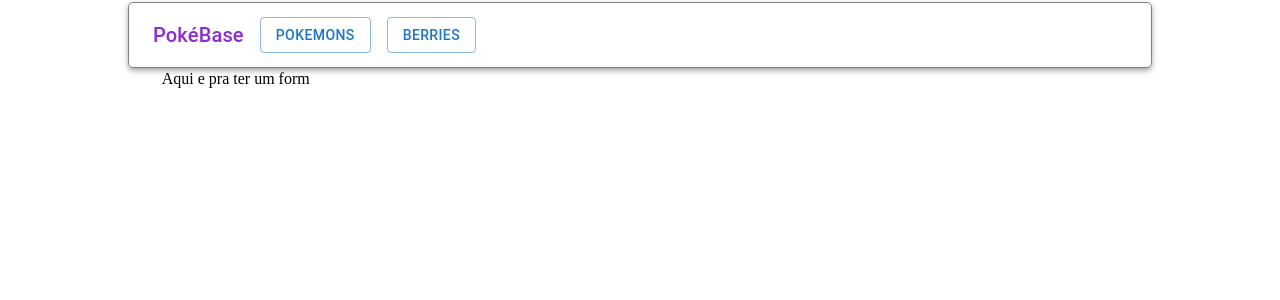
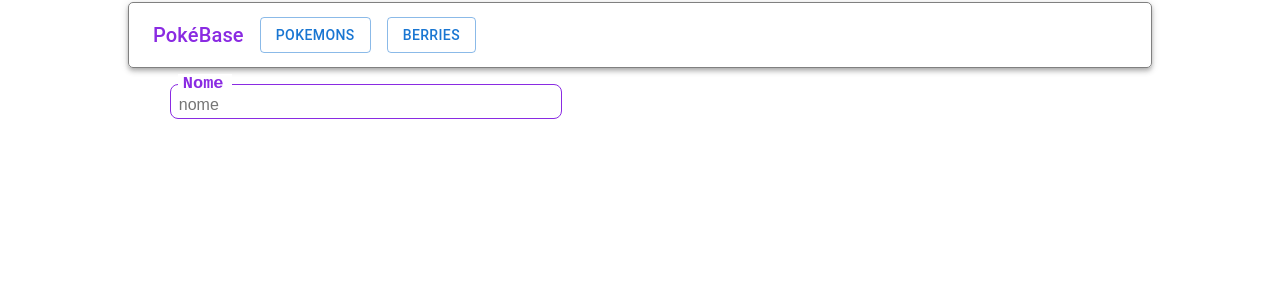
Before and after one commit to GiovaneW/pokeapi_project-front, a React (Create React App) app: page /pokemons/create in a window 1280 px wide. Shown: the top 300 px of the page. Built offline with nearby package versions, Linux system fonts and the light colour scheme.

Commit message:
feat: init pokrmonForm view

```diff
--- a/src/services/schemas/pokemonSchemas.ts
+++ b/src/services/schemas/pokemonSchemas.ts
@@ -1,6 +1,7 @@
-import yup, { ObjectSchema } from 'yup'
+import * as yup from 'yup'
+import { ObjectSchema } from 'yup'
 
-interface ITestSchema {
+export interface ITestSchema {
     name: string,
     age: number,
     born?: string,
--- a/src/views/pokemon/PokemonForm.tsx
+++ b/src/views/pokemon/PokemonForm.tsx
@@ -1,13 +1,43 @@
-import { useForm } from "react-hook-form"
-import { pokemonSchema } from "../../services/schemas/pokemonSchemas"
+import React, { useEffect, useState } from 'react'
+import { Controller, useForm } from 'react-hook-form'
+import { ITestSchema, pokemonSchema } from '../../services/schemas/pokemonSchemas'
+import { yupResolver } from '@hookform/resolvers/yup'
+import CustomSelect from '../../components/select/CustomSelect'
+import CustomButton from '../../components/buttons/CustomButton'
+import { CustomInput } from '../../components/inputs/CustomInput'
+import CustomForm from '../../components/form/CustomForm'
 
 export default function PokemonForm(): React.ReactElement {
 
-    const {} = useForm({})
+    const { control, setValue, handleSubmit, formState: { errors } } = useForm<ITestSchema>({
+        resolver: yupResolver(pokemonSchema), defaultValues: {
+            age: 0,
+            born: '',
+            height: 0,
+            name: ''
+        }
+    })
+
+    console.log(errors)
+
+    function submit(values: ITestSchema) {
+        console.log(values)
+    }
 
     return (
-        <>
-            Aqui e pra ter um form
-        </>
+        <CustomForm
+            callBackSubmit={submit}
+            defaultValues={{ age: 0, born: '', height: 0, name: '' }}
+            fields={[
+                {
+                    defaultValue: '',
+                    label: 'Nome',
+                    name: 'nome',
+                    type: 'text',
+                    placeholder: 'nome'
+                }
+            ]}
+            schema={pokemonSchema}
+        />
     )
 }
```
